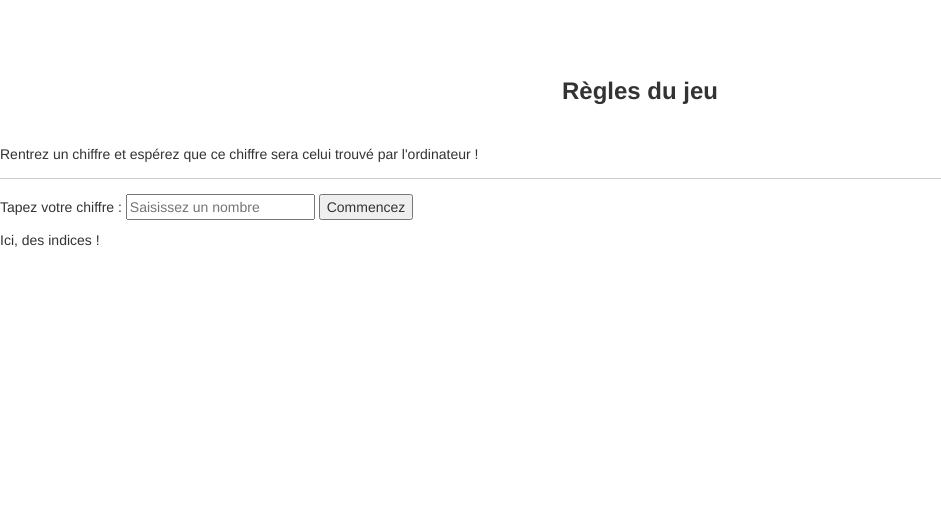
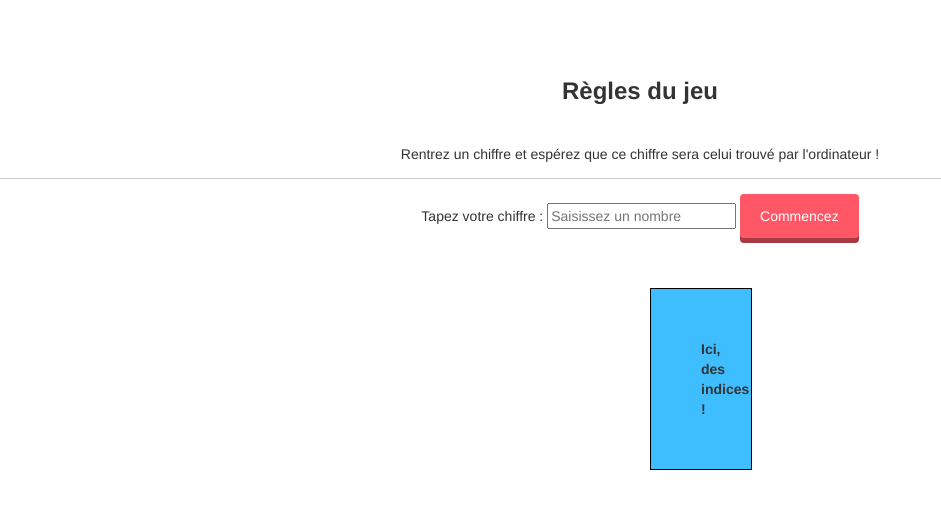
Before and after one commit to Simplon-Roubaix/challenge_chiffre_al-atoire-thomvince, a plain HTML site: page index.html in a window 1280 px wide. Shown: the part 82-590 px from the top of the page, without its empty margins (0-941 px from the left). Drawn offline with nearby package versions, Linux system fonts and the light colour scheme.

Commit message:
added styled button transform, syle added on resultat

```diff
--- a/css/style.css
+++ b/css/style.css
@@ -8,6 +8,34 @@ h3 {
     margin-top: 100px;
     margin-bottom: 40px;
 }
+p {
+    text-align: center;
+}
 #resultat {
+font-weight: bold;
+background-color: #3EBEFF;
+text-align: center;
+margin-top: 50px;
+padding: 50px;
+margin-left: 650px;
+margin-right: 650px;
+border: 1px solid black;
 
 }
+button {
+  border: 0;
+  background: #FF5766;
+  border-radius: 4px;
+  box-shadow: 0 5px 0 #A83A44;
+  color: #fff;
+  cursor: pointer;
+  font: inherit;
+  margin: 0;
+  outline: 0;
+  padding: 12px 20px;
+  transition: all .05s linear;
+}
+button:active {
+  box-shadow: 0 2px 0 #A83A44;
+  transform: translateY(3px);
+}
```
